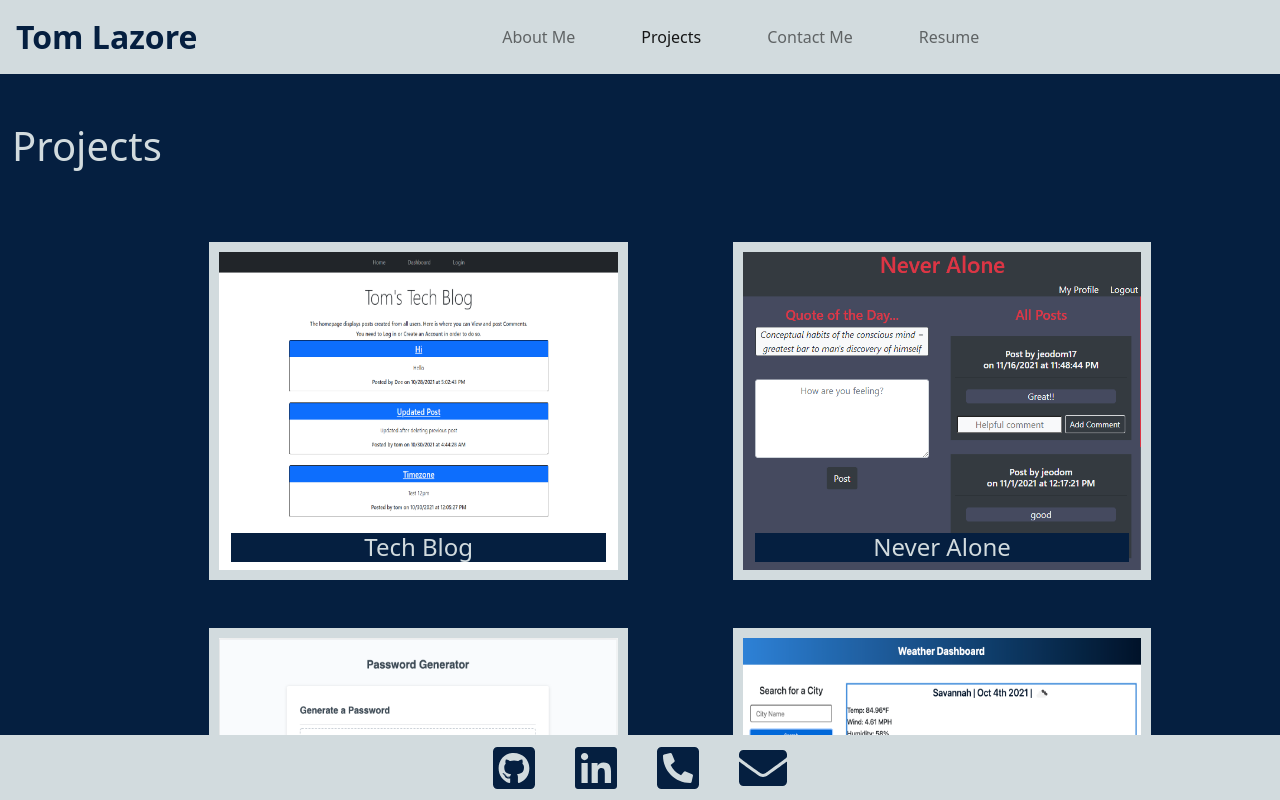
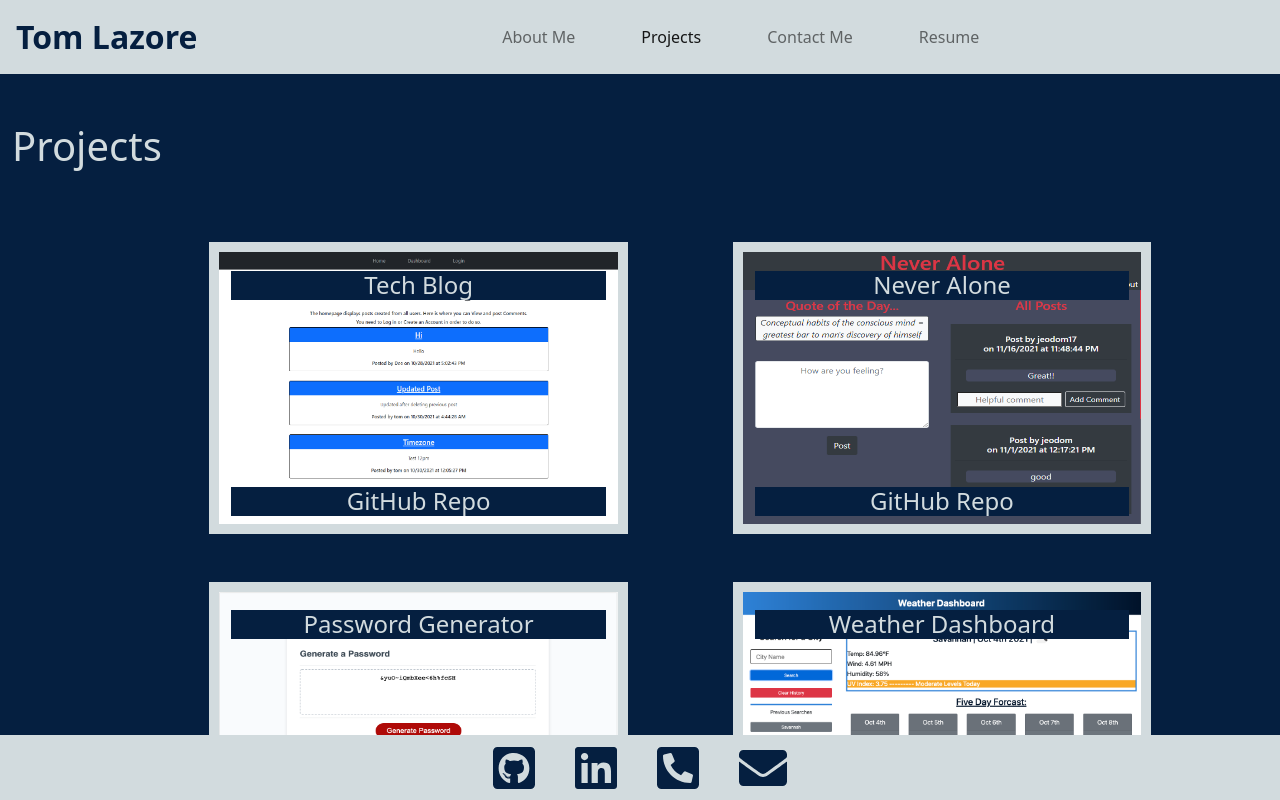
Before and after one commit to tlaze/React-Portfolio, a React (Create React App) app: page / in a window 1280 px wide. Both pictures are taken after a click on the button "Projects". Shown: the top 800 px of the page. Built offline with nearby package versions, Linux system fonts and the light colour scheme; the HTML template or start-up script is replaced by a standard one.

Commit message:
updated projects to show github repo

```diff
--- a/src/components/Projects.js
+++ b/src/components/Projects.js
@@ -11,28 +11,37 @@ function Projects() {
                 </div>
 
                 <div className="row">
-                    <a href="https://cryptic-thicket-49114.herokuapp.com/" rel="noreferrer" className="project col-md-4 offset-md-2 my-3" id="project1">
-                        <h4 className="projectTitle text-center" id="project1Title">Tech Blog</h4>
-                    </a>
-                    <a href="https://never-alone-platform.herokuapp.com/" rel="noreferrer" className="project col-md-4 offset-md-1 my-3" id="project2">
-                        <h4 className="projectTitle text-center" id="project1Title">Never Alone</h4>
-                    </a>
+                    <div className="project col-md-4 offset-md-2 my-3" id="project1">
+                        <a href="https://cryptic-thicket-49114.herokuapp.com/" target="blank" rel="noreferrer"><h4 className="projectTitle text-center">Tech Blog</h4></a>
+                        <a href="https://github.com/tlaze/tech-blog" target="blank" rel="noreferrer"><h4 className="gitHubLink text-center">GitHub Repo</h4></a>
+                    </div>
+
+                    <div className="project col-md-4 offset-md-1 my-3" id="project2">
+                        <a href="https://never-alone-platform.herokuapp.com/" target="blank" rel="noreferrer"><h4 className="projectTitle text-center">Never Alone</h4></a>
+                        <a href="https://github.com/tlaze/NeverAlone" target="blank" rel="noreferrer"><h4 className="gitHubLink text-center">GitHub Repo</h4></a>
+                    </div>
                 </div>
                 <div className="row my-3">
-                    <a href="https://tlaze.github.io/password-generator/" className="project col-md-4 offset-md-2 my-3" id="project3" rel="noreferrer">
-                        <h4 className="projectTitle text-center">Password Generator</h4>
-                    </a>
-                    <a href="https://tlaze.github.io/weather-dashboard/" className="project col-md-4 offset-md-1 my-3" id="project4" rel="noreferrer">
-                        <h4 className="projectTitle text-center">Weather Dashboard</h4>
-                    </a>
+                    <div className="project col-md-4 offset-md-2 my-3" id="project3">
+                        <a href="https://tlaze.github.io/password-generator/" target="blank" rel="noreferrer"><h4 className="projectTitle text-center">Password Generator</h4></a>
+                        <a href="https://github.com/tlaze/password-generator" target="blank" rel="noreferrer"><h4 className="gitHubLink text-center">GitHub Repo</h4></a>
+                    </div>
+
+                    <div className="project col-md-4 offset-md-1 my-3" id="project4">
+                        <a href="https://tlaze.github.io/weather-dashboard/" target="blank" rel="noreferrer"><h4 className="projectTitle text-center">Weather Dashboard</h4></a>
+                        <a href="https://github.com/tlaze/weather-dashboard" target="blank" rel="noreferrer"><h4 className="gitHubLink text-center">GitHub Repo</h4></a>
+                    </div>
                 </div>
                 <div className="row my-3">
-                    <a href="https://caitlinw29.github.io/pokeBattle/" className="project col-md-4 offset-md-2 my-3" rel="noreferrer" id="project5">
-                        <h4 className="projectTitle text-center">Poke Battle</h4>
-                    </a>
-                    <a href="https://young-reef-24740.herokuapp.com/?id=618dc96fb6b8940016e40ab4" className="project col-md-4 offset-md-1 my-3" rel="noreferrer" id="project6">
-                        <h4 className="projectTitle text-center">Workout Tracker</h4>
-                    </a>
+                    <div className="project col-md-4 offset-md-2 my-3" id="project5">
+                        <a href="https://caitlinw29.github.io/pokeBattle/" target="blank" rel="noreferrer"><h4 className="projectTitle text-center">Poke Battle</h4></a>
+                        <a href="https://github.com/tlaze/pokeBattle" target="blank" rel="noreferrer"><h4 className="gitHubLink text-center">GitHub Repo</h4></a>
+                    </div>
+
+                    <div className="project col-md-4 offset-md-1 my-3" id="project6">
+                        <a href="https://young-reef-24740.herokuapp.com/?id=618dc96fb6b8940016e40ab4" target="blank" rel="noreferrer"><h4 className="projectTitle text-center">Workout Tracker</h4></a>
+                        <a href="https://github.com/tlaze/Workout-Tracker" target="blank" rel="noreferrer"><h4 className="gitHubLink text-center">GitHub Repo</h4></a>
+                    </div>
                 </div>
             </div>
         </div>
--- a/src/styles/Project.css
+++ b/src/styles/Project.css
@@ -1,8 +1,16 @@
 .projectTitle{
     color:#d2dbde;
-    margin-top: 75%;
+    margin-top: 5%;
     background-color: #051f40;
-    position:relative;
+    word-wrap: break-word;
+
+}
+
+.gitHubLink{
+    color:#d2dbde;
+    background-color: #051f40;
+    word-wrap: break-word;
+    margin-top: 50%;
 }
 
 a{
```
